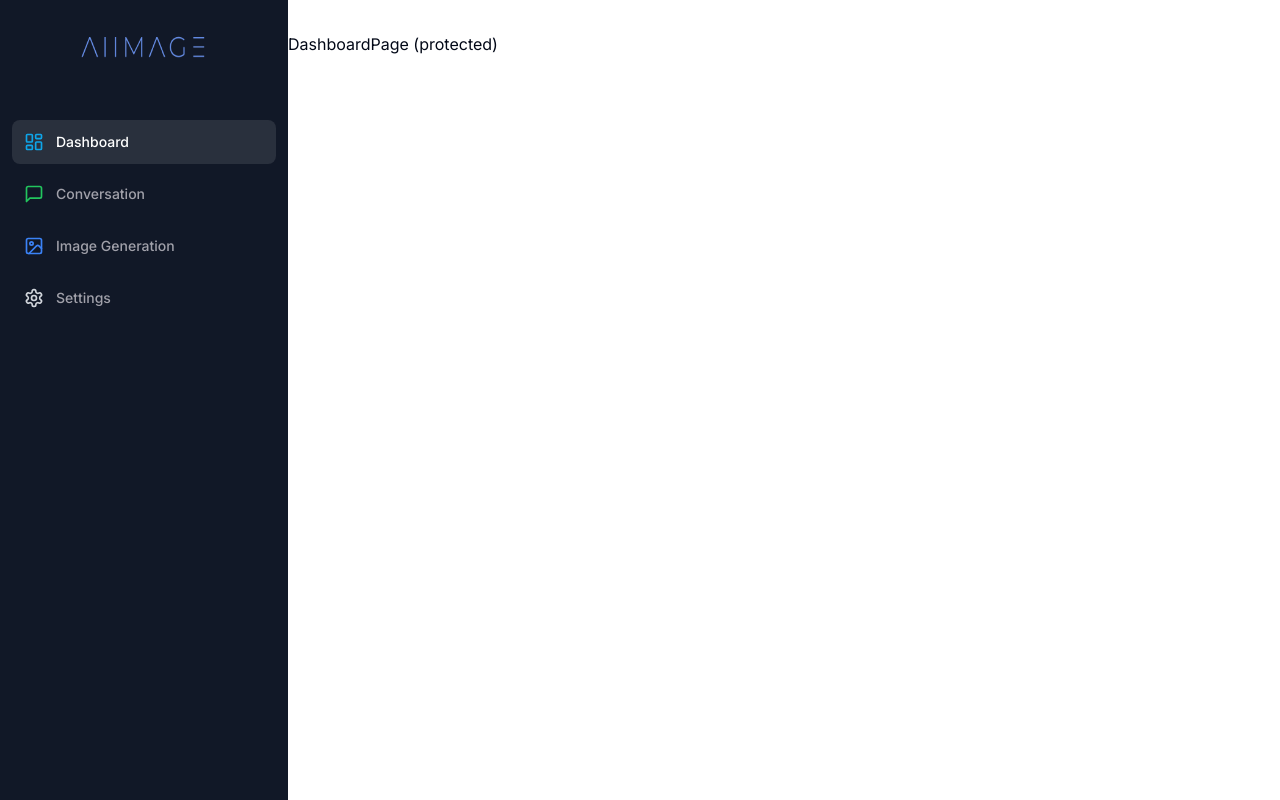
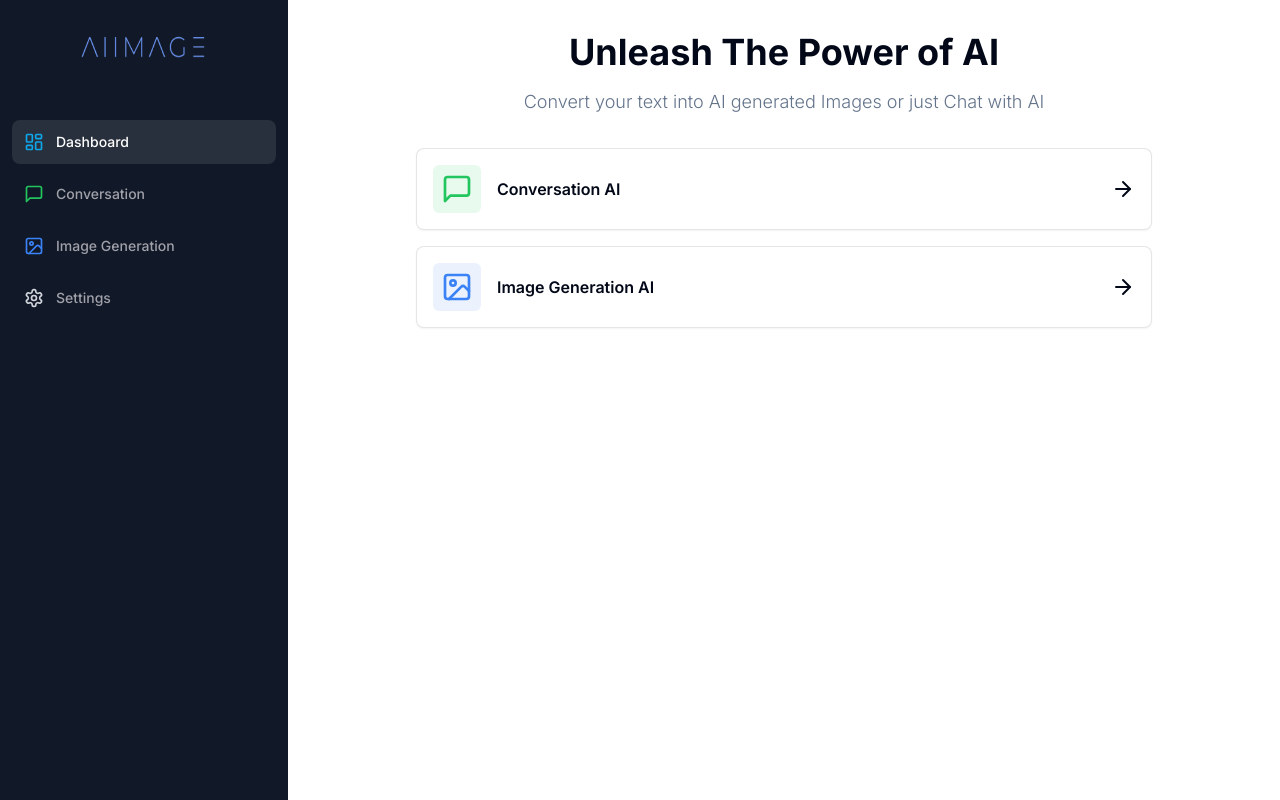
Before and after one commit to CodeZera11/AI-Image, a Next.js app: page /dashboard in a window 1280 px wide. Built offline with nearby package versions, Linux system fonts and the light colour scheme.

Commit message:
completed dashboard ui

```diff
--- a/app/(dashboard)/(routes)/dashboard/page.tsx
+++ b/app/(dashboard)/(routes)/dashboard/page.tsx
@@ -1,10 +1,59 @@
-import { UserButton } from '@clerk/nextjs'
+"use client";
+
+import { Card } from '@/components/ui/card'
+import { cn } from '@/lib/utils';
+import { ArrowRight, Image, MessageSquare } from 'lucide-react'
+import { useRouter } from 'next/navigation'
 import React from 'react'
 
+const tools = [
+    {
+        label: "Conversation AI",
+        href: "/conversation",
+        icon: MessageSquare,
+        color: "text-green-500",
+        bgColor: "bg-green-500/10"
+    },
+    {
+        label: "Image Generation AI",
+        href: "/image",
+        icon: Image,
+        color: "text-blue-500",
+        bgColor: "bg-blue-500/10"
+    },
+
+]
+
 const DashboardPage = () => {
+
+    const router = useRouter();
+
     return (
         <div>
-            <div>DashboardPage (protected)</div>
+            <div className='mb-8 space-y-4'>
+                <h1 className='text-2xl md:text-4xl font-bold text-center'>Unleash The Power of AI</h1>
+                <p className='text-center text-sm md:text-lg text-muted-foreground font-light'>Convert your text into AI generated Images or just Chat with AI</p>
+            </div>
+            <div className='px-4 md:px-20 lg:px-32 space-y-4'>
+                {tools.map((tool) => (
+                    <Card key={tool.href}
+                        onClick={() => router.push(tool.href)}
+                        className='cursor-pointer hover:shadow-md border-black/10 flex items-center justify-between transition p-4'
+                    >
+                        <div className='flex items-center gap-x-4'>
+                            <div className={cn("p-2 w-fit rounded-md", tool.bgColor)}>
+                                <tool.icon className={cn("h-8 w-8", tool.color)} />
+                            </div>
+                            <div className='font-semibold'>
+                                {tool.label}
+                            </div>
+                        </div>
+                        <div>
+                            <ArrowRight />
+                        </div>
+                    </Card>
+                ))}
+            </div>
         </div>
     )
 }
--- /dev/null
+++ b/components/ui/card.tsx
@@ -0,0 +1,79 @@
+import * as React from "react"
+
+import { cn } from "@/lib/utils"
+
+const Card = React.forwardRef<
+  HTMLDivElement,
+  React.HTMLAttributes<HTMLDivElement>
+>(({ className, ...props }, ref) => (
+  <div
+    ref={ref}
+    className={cn(
+      "rounded-lg border bg-card text-card-foreground shadow-sm",
+      className
+    )}
+    {...props}
+  />
+))
+Card.displayName = "Card"
+
+const CardHeader = React.forwardRef<
+  HTMLDivElement,
+  React.HTMLAttributes<HTMLDivElement>
+>(({ className, ...props }, ref) => (
+  <div
+    ref={ref}
+    className={cn("flex flex-col space-y-1.5 p-6", className)}
+    {...props}
+  />
+))
+CardHeader.displayName = "CardHeader"
+
+const CardTitle = React.forwardRef<
+  HTMLParagraphElement,
+  React.HTMLAttributes<HTMLHeadingElement>
+>(({ className, ...props }, ref) => (
+  <h3
+    ref={ref}
+    className={cn(
+      "text-2xl font-semibold leading-none tracking-tight",
+      className
+    )}
+    {...props}
+  />
+))
+CardTitle.displayName = "CardTitle"
+
+const CardDescription = React.forwardRef<
+  HTMLParagraphElement,
+  React.HTMLAttributes<HTMLParagraphElement>
+>(({ className, ...props }, ref) => (
+  <p
+    ref={ref}
+    className={cn("text-sm text-muted-foreground", className)}
+    {...props}
+  />
+))
+CardDescription.displayName = "CardDescription"
+
+const CardContent = React.forwardRef<
+  HTMLDivElement,
+  React.HTMLAttributes<HTMLDivElement>
+>(({ className, ...props }, ref) => (
+  <div ref={ref} className={cn("p-6 pt-0", className)} {...props} />
+))
+CardContent.displayName = "CardContent"
+
+const CardFooter = React.forwardRef<
+  HTMLDivElement,
+  React.HTMLAttributes<HTMLDivElement>
+>(({ className, ...props }, ref) => (
+  <div
+    ref={ref}
+    className={cn(" flex items-center p-6 pt-0", className)}
+    {...props}
+  />
+))
+CardFooter.displayName = "CardFooter"
+
+export { Card, CardHeader, CardFooter, CardTitle, CardDescription, CardContent }
```
